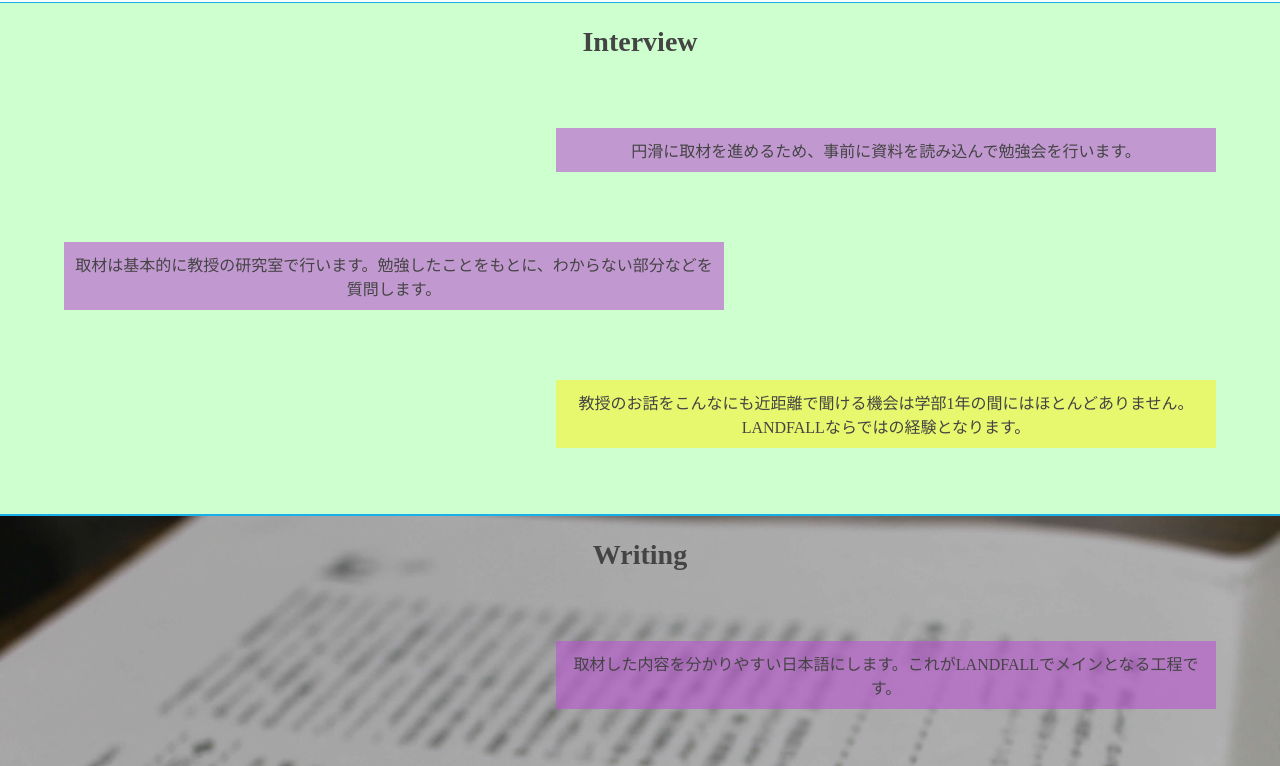
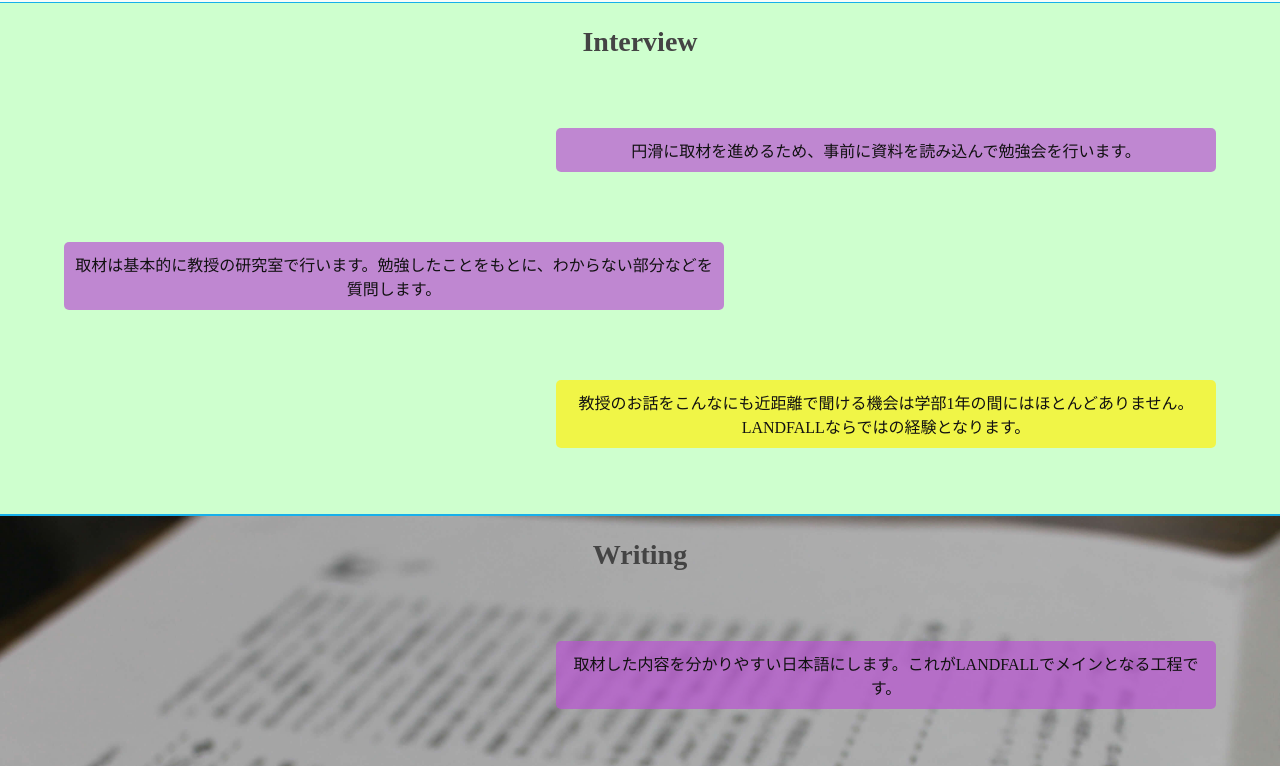
Before and after one commit to masutech16/Welcome17, a website: page index.html in a window 1280 px wide. Shown: the part 1280-2046 px from the top of the page. Drawn offline with nearby package versions, Linux system fonts and the light colour scheme.

Commit message:
アドバイスを受けて改善

```diff
--- a/css/main.css
+++ b/css/main.css
@@ -170,11 +170,13 @@ footer{
 }
 
 .intro_sentence {
+    color: #111;
     width: 50%;
     margin-top: 70px;
     margin-left: auto;
     margin-right: 5%;
     padding: 10px;
+    border-radius: 5px;
 }
 
 .right {
@@ -186,9 +188,9 @@ footer{
 }
 
 .purple {
-    background: rgba(186, 85, 211, 0.6);
+    background: rgba(186, 85, 211, 0.7);
 }
 
 .yellow {
-    background: rgba(255, 241, 15, 0.5);
+    background: rgba(255, 241, 15, 0.7);
 }
```
